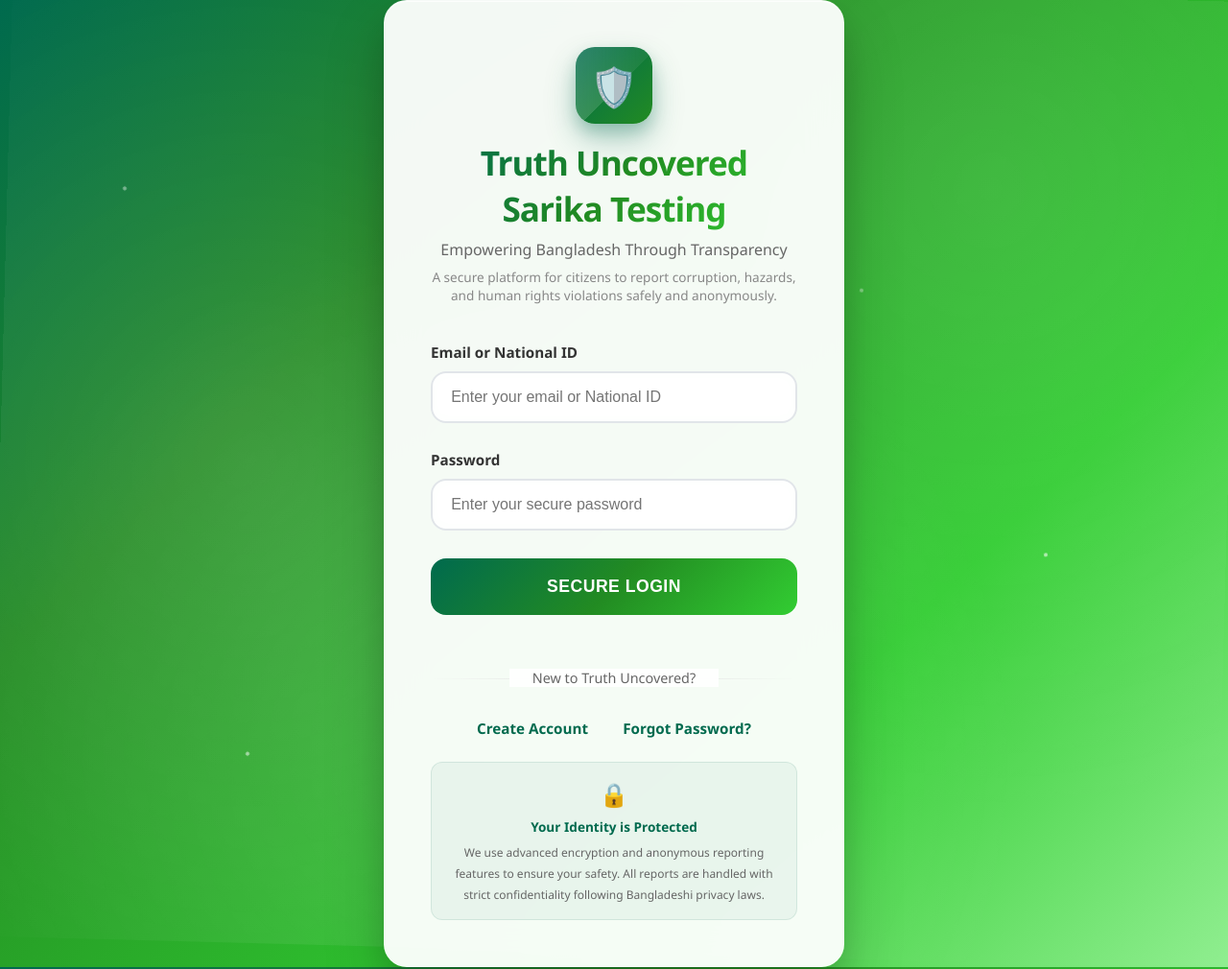
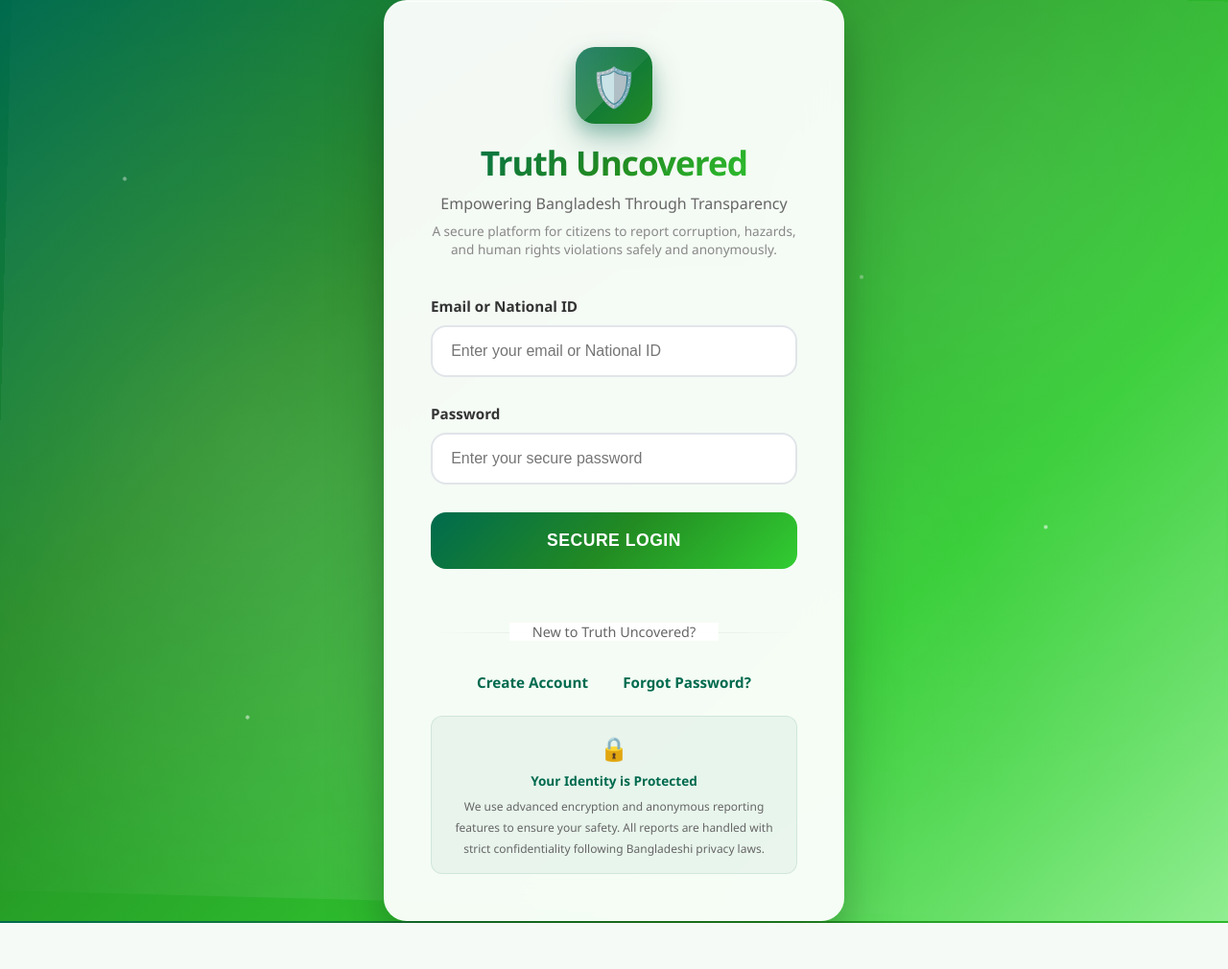
Before and after one commit to IrfathAraSarika/Truth-Uncovered-cse370_project-, a PHP site: page /login.php in a window 1280 px wide. Shown: the whole page at 96% size. After the commit the page ends 962 px from the top, so only its background shows below. Run offline with PHP 8.4, Linux system fonts and the light colour scheme.

Commit message:
refactor

```diff
--- a/login.php
+++ b/login.php
@@ -379,7 +379,7 @@
             <div class="logo">
                 <div class="logo-icon">🛡️</div>
             </div>
-            <h1 class="brand-name">Truth Uncovered Sarika Testing</h1>
+            <h1 class="brand-name">Truth Uncovered </h1>
             <p class="tagline">Empowering Bangladesh Through Transparency</p>
             <p class="mission-text">A secure platform for citizens to report corruption, hazards, and human rights violations safely and anonymously.</p>
         </div>
```
